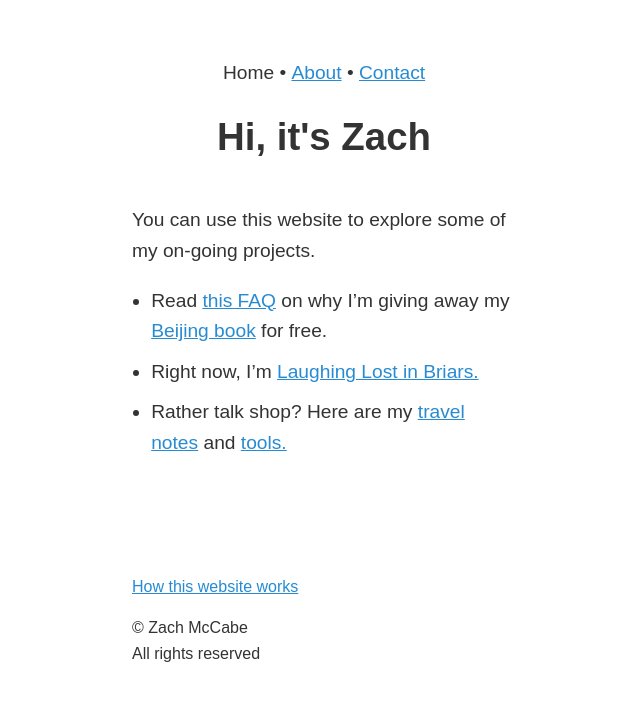
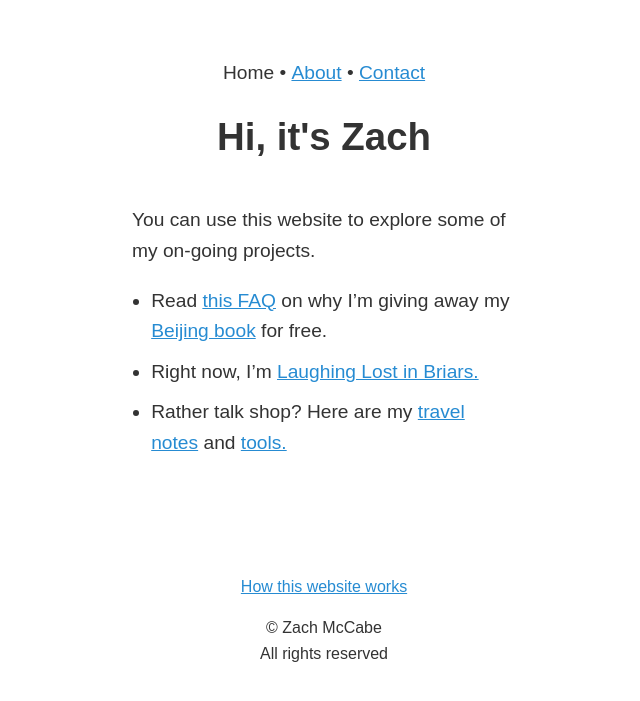
Before and after one commit to zachmccabe/zachmccabe.github.io, a Jekyll site: the page built from index.md, in a window 1280 px wide. Shown: the top 701 px of the page, without its empty margins (316-956 px from the left). Built offline with Jekyll 4.4.1, drawn with Linux system fonts in a browser that asks for light colours.

Commit message:
Update kao-nite-3.css

```diff
--- a/assets/kao-nite-3.css
+++ b/assets/kao-nite-3.css
@@ -31,6 +31,7 @@
   font-size: smaller;
   margin: 0 auto;
   padding: 5em 0 0;
+  text-align: center;
 }
 
 
@@ -43,7 +44,7 @@
   flex-flow: column nowrap;
   align-items: center;
   min-height: 20em;
-  justify-content: left;
+  justify-content: center;
   padding: 0 1em 0;
   margin: 0 auto;
 }
```
